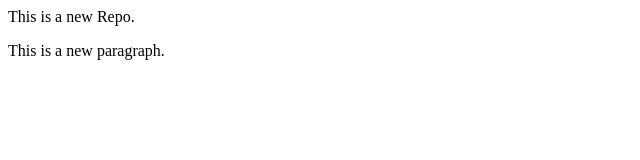
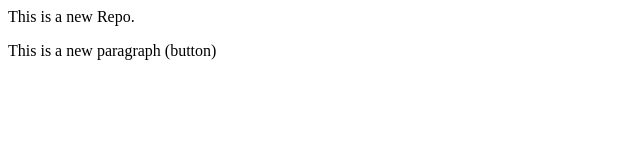
Before and after one commit to anshita847/Local-Repo, a plain HTML site: page index.html in a window 1280 px wide. Shown: the full height of the page, 0-640 px from the left. Drawn offline with Linux system fonts and the light colour scheme.

```diff
--- a/index.html
+++ b/index.html
@@ -1,2 +1,2 @@
 <p>This is a new Repo.</p>
-<p>This is a new paragraph.</p>
+<p>This is a new paragraph (button)</p>
```
